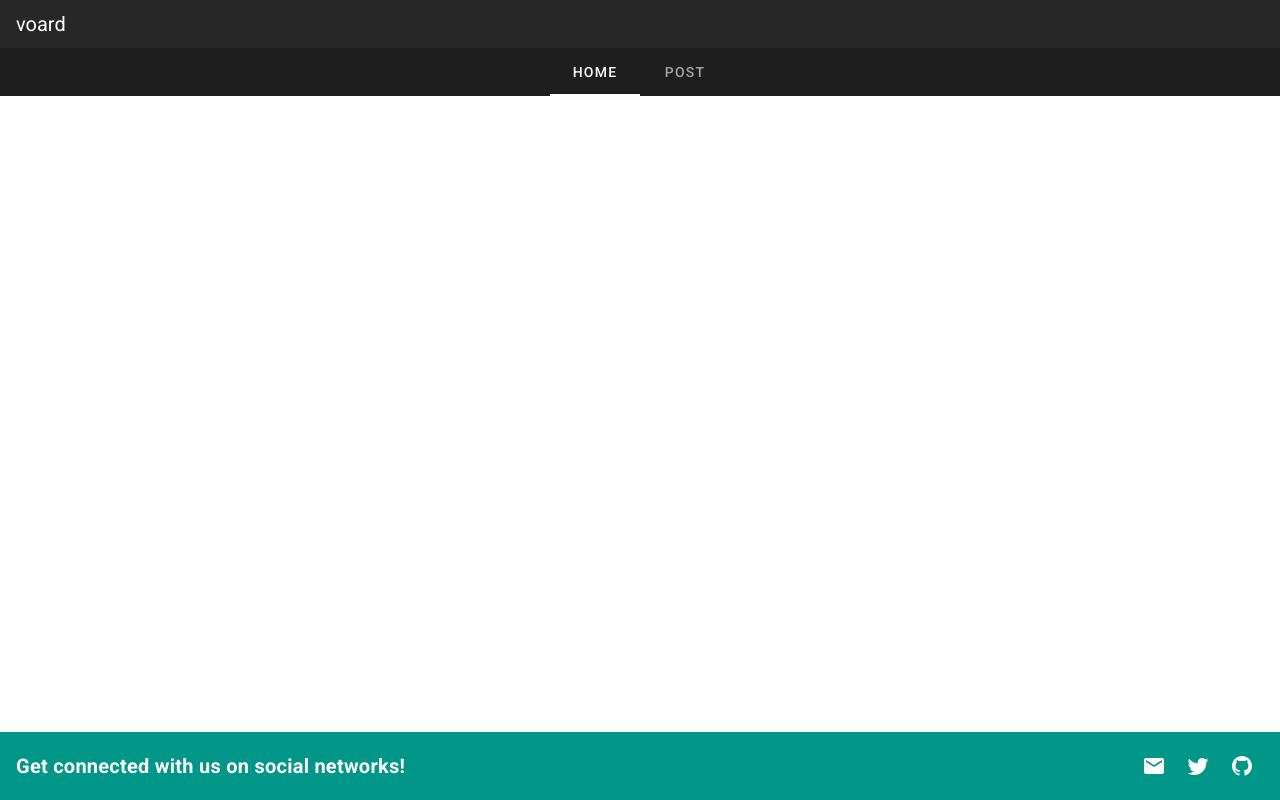
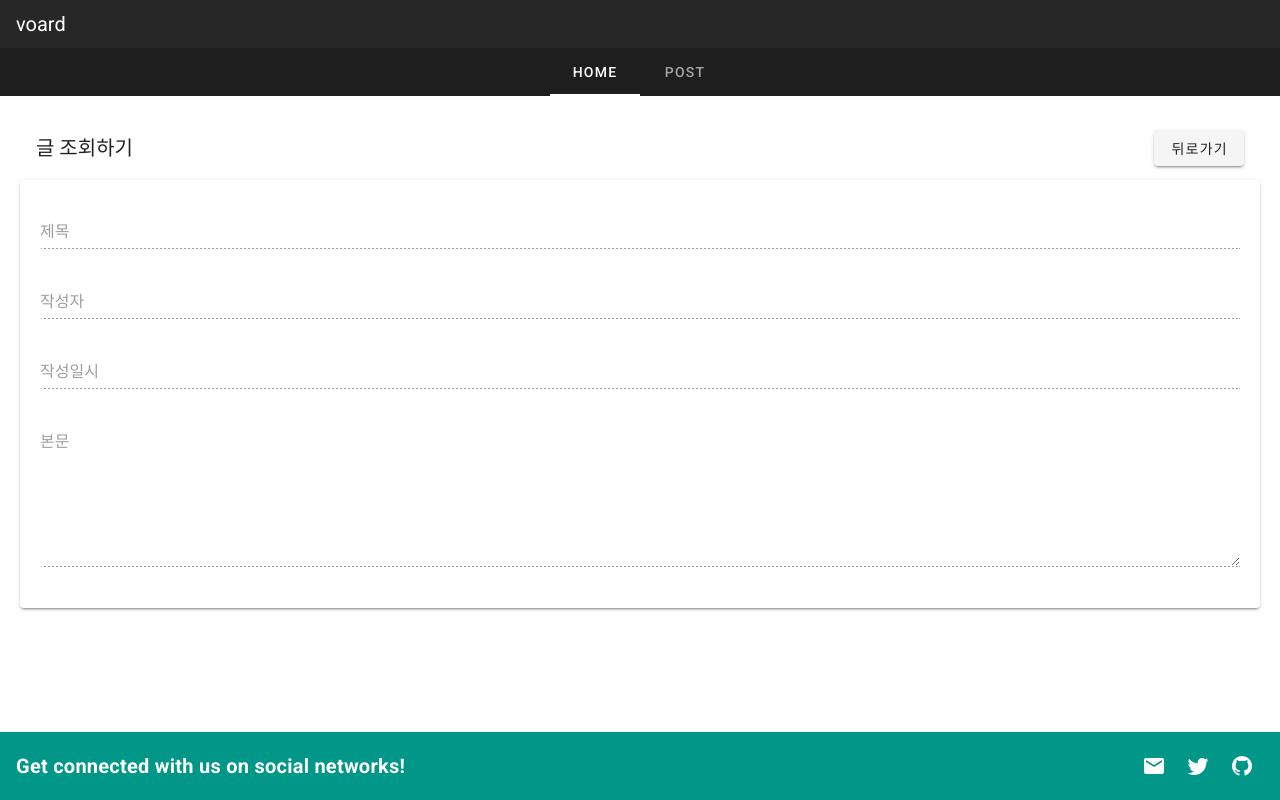
Before and after one commit to sj1225/voard, a Vue app: page /detail in a window 1280 px wide. Built offline with nearby package versions, Linux system fonts and the light colour scheme.

Commit message:
상세 페이지 개선

```diff
--- a/src/view/page/Detail.vue
+++ b/src/view/page/Detail.vue
@@ -1,14 +1,38 @@
 <template>
-  <div>
-    <h1>{{ $route.params.title }}</h1>
-    <h3>{{ $route.params.writer }}</h3>
-    <h3>{{ $route.params.writedate }}</h3>
-    <h3>{{ $route.params.content }}</h3>
+  <div id="home">
+    <!-- 페이지 제목 -->
+    <v-toolbar flat>
+      <v-toolbar-title>글 조회하기</v-toolbar-title>
+      <v-spacer></v-spacer>
+        <v-btn @click="calcel()">뒤로가기</v-btn>
+    </v-toolbar>
+
+    <v-card style="padding:20px">
+      <v-text-field label="제목" v-model="title" disabled></v-text-field>
+      <v-text-field label="작성자" v-model="writer" disabled></v-text-field>
+      <v-text-field label="작성일시" v-model="writedate" disabled></v-text-field>
+      <v-textarea label="본문" v-model="content" disabled></v-textarea>
+    </v-card>
   </div>
 </template>
 
 <script>
 export default {
   name: "detail",
+  data() {
+    return {
+      title : this.$router.params,
+      writer : '',
+      writedate : '',
+      content : '',
+    }
+  },
+  methods: {
+      calcel() {
+        this.$router.push({
+        name:"home",
+      });
+      }
+    },
 };
 </script>
```
